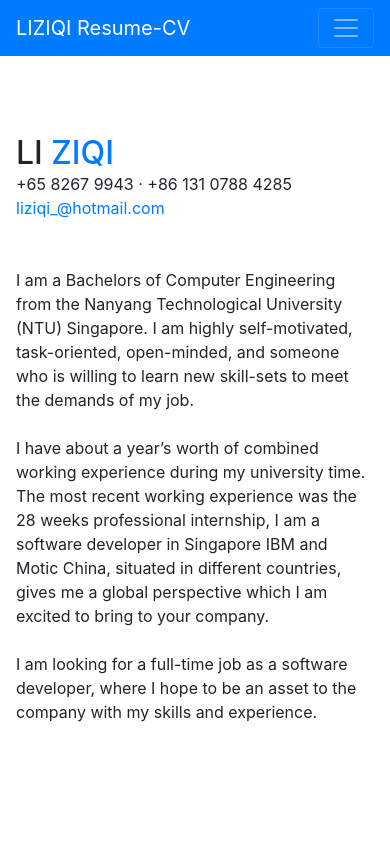
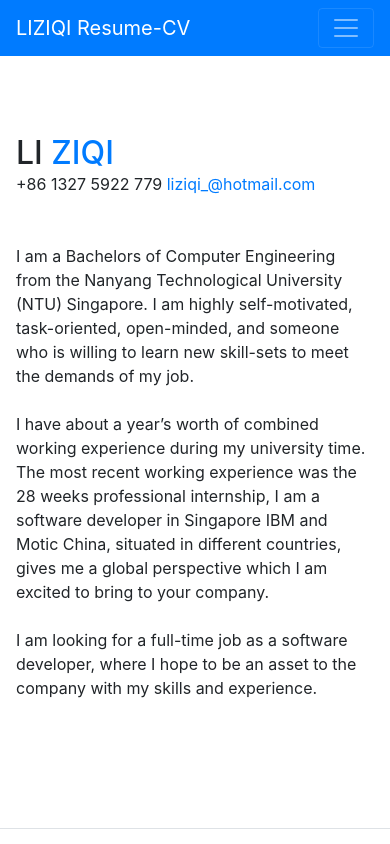
Before and after one commit to lizq-git/Resume-CV, a website with bundled scripts: page index.html in a window 390 px wide. Shown: the top 844 px of the page. Built offline with nearby package versions, Linux system fonts and the light colour scheme; a web font is replaced by a local one.

Commit message:
Update index.html
Update phone number

```diff
--- a/index.html
+++ b/index.html
@@ -74,7 +74,7 @@
           <h2 class="mb-0">LI
             <span class="text-primary">ZIQI</span>
           </h2>
-          <div class="mb-5">+65 8267 9943 · +86 131 0788 4285
+          <div class="mb-5">+86 1327 5922 779
             <a href="mailto:name@email.com">liziqi_@hotmail.com</a>
           </div>
           <class="mb-5">
```
